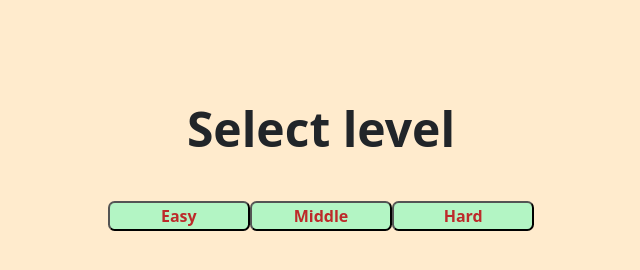
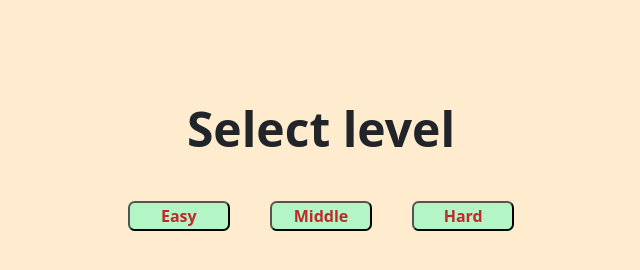
Before and after one commit to yaoleksa/sudoku, a website built with webpack: page index.html in a window 1280 px wide. Shown: the whole page, without its empty margins (319-959 px from the left). Built offline with nearby package versions, Linux system fonts and the light colour scheme.

Commit message:
Change button layout.

```diff
--- a/stylesheet/index.css
+++ b/stylesheet/index.css
@@ -3,7 +3,7 @@ p {
 }
 
 button {
-    margin-top: 15pt;
+    margin: 15pt;
     border-radius: 5pt;
     background-color: #b3f5c4;
     font-weight: bold;
```
